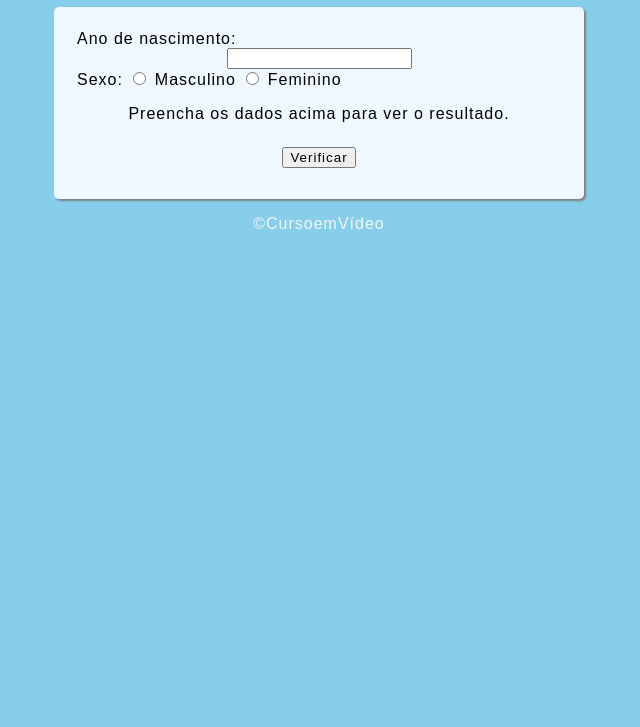
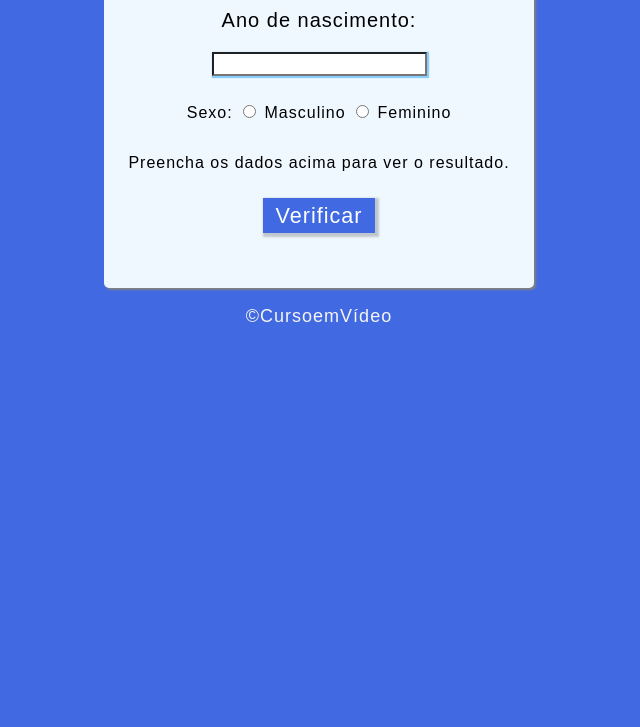
Before and after one commit to cadumega/jsguana, a plain HTML site: page index.html in a window 1280 px wide. Shown: the part 73-800 px from the top of the page, without its empty margins (321-961 px from the left). Drawn offline with Linux system fonts and the light colour scheme.

Commit message:
1°parte_cssjs

```diff
--- a/index.html
+++ b/index.html
@@ -11,9 +11,9 @@
     <h1>Verificador de Idade:</h1>
   </header>
   <section>
-    <div>
-      <p class="box1">Ano de nascimento:</p>
-        <input class="box1" type="number" name="txtano" id="txtano" min="0">
+    <div class="box1">
+      <p class="titulo">Ano de nascimento:</p>
+        <input class="box2" type="number" name="txtano" id="txtano" min="0">
       <p class="box1">Sexo:
         <input type="radio" name="radsex" id="mas">
         <label for"masc">Masculino</label1>
@@ -25,7 +25,7 @@
       Preencha os dados acima para ver o resultado.
     </div>
       <p>
-        <input type="button" value="Verificar" onclick="verificar()">
+        <input class="botao" type="button" value="Verificar" onclick="verificar()">
       </p>
   </section>
   <footer>
--- a/script.js
+++ b/script.js
@@ -1,3 +1,28 @@
 function verificar () {               // adicionando método verificar
-  window.alert('Funcionou')
+  var data = new Date()                                            // window.alert('Funcionou')
+  var ano = data.getFullYear()
+  var fano = document.getElementById('txtano')                //formulário ano
+  var res = document.querySelector('div#res')         // var res = document.getElementById ('res')
+  if(fano.value.length == 0 || Number(fano.value) > ano) {
+    window.alert("[Erro] Verifique os dados e tente novamente!")
+  } else {
+    var fsex = document.getElementsByName('radsex')            //window.alert(`tudo ok`)        //  micro validação
+    var idade = ano - Number (fano.value)
+    var genero = ''                               //res.innerHTML = `Idade calculada: ${idade}`   //teste
+    if(fsex[0].checked) {
+      genero = 'Homem'
+    } else if (fsex[1].checked) {
+      genero = 'Mulher'
+    }
+    res.getElementsByClassName.textAlign= 'center'
+    res.innerHTML = `Detectamos ${genero} com ${idade} anos.`
+  }
+
 }
+
+//se fano.value.length == 0 se a pessoa não digitou o ano, ou então fano.value > ano vou dar a msg...
+
+// toda vez que vc apertar em verificar, vai aparecer um img, uma em baixo da outra, ai pra evitar isso, fiz o seguinte, coloquei um id no input button, e no js ficou assim:
+// var recarregar = document.getElementById('recarregar')
+// recarregar.value = ' '
+// no caso zerei o valor de input, ai ele não aparece mais
--- a/style.css
+++ b/style.css
@@ -2,6 +2,7 @@
   font-style: normal;
   font-family: Arial, Helvetica, sans-serif;
   letter-spacing: 1px;
+  font-size: 16px;
 }
 
 header {
@@ -9,8 +10,16 @@ header {
 }
 
 body {
-  background-color: skyblue;
+  background-color: royalblue;
   text-align: center;
+}
+
+.titulo {
+  font-size: 20px;
+}
+p {
+  font-weight: 400;
+  font-size: 18px;
 }
 
 div {
@@ -19,7 +28,7 @@ div {
 }
 
 section {
-  width: 500px;
+  width: 400px;
   padding: 15px;
   margin: auto;
   height: auto;
@@ -28,7 +37,6 @@ section {
   box-shadow: 2px 2px 2px gray;
 }
 
-
 footer {
   color: whitesmoke;
   text-align: center;
@@ -36,8 +44,21 @@ footer {
 }
 
 .box1 {
+  font-size: 16px;
+}
+.box2 {
+  box-shadow: 1px 1px 1px 1px lightskyblue;
+  text-align: center;
+  margin-bottom: 10px;
+}
 
-  text-align: left;
-  margin: auto;
-
+.botao {
+  font-size: 1.2em;
+  background: royalblue;
+  border: 0;
+  margin-bottom: 1em;
+  color: #ffffff;
+  padding: 0.2em 0.6em;
+  box-shadow: 2px 2px 2px 2px rgba(0,0,0,0.2);
+  text-shadow: 1px 1px 1px 1px rgba(0,0,0,0.5); ;
 }
```
Also changed, not shown: arqs/foto-adulto-f.png (added), arqs/foto-adulto-m.png (added), arqs/foto-bebe-f.png (added), arqs/foto-bebe-m.png (added), arqs/foto-idoso-f.png (added), arqs/foto-idoso-m.png (added), arqs/foto-jovem-f.png (added), arqs/foto-jovem-m.png (added), arqs/fotoadulta.jpeg (deleted), arqs/fotoadulto.jpeg (deleted), arqs/fotobebe.jpg (deleted), arqs/fotoidosa.jpeg (deleted), arqs/fotoidoso.jpg (deleted), arqs/fotomenina.jpeg (deleted), 1 more files.
